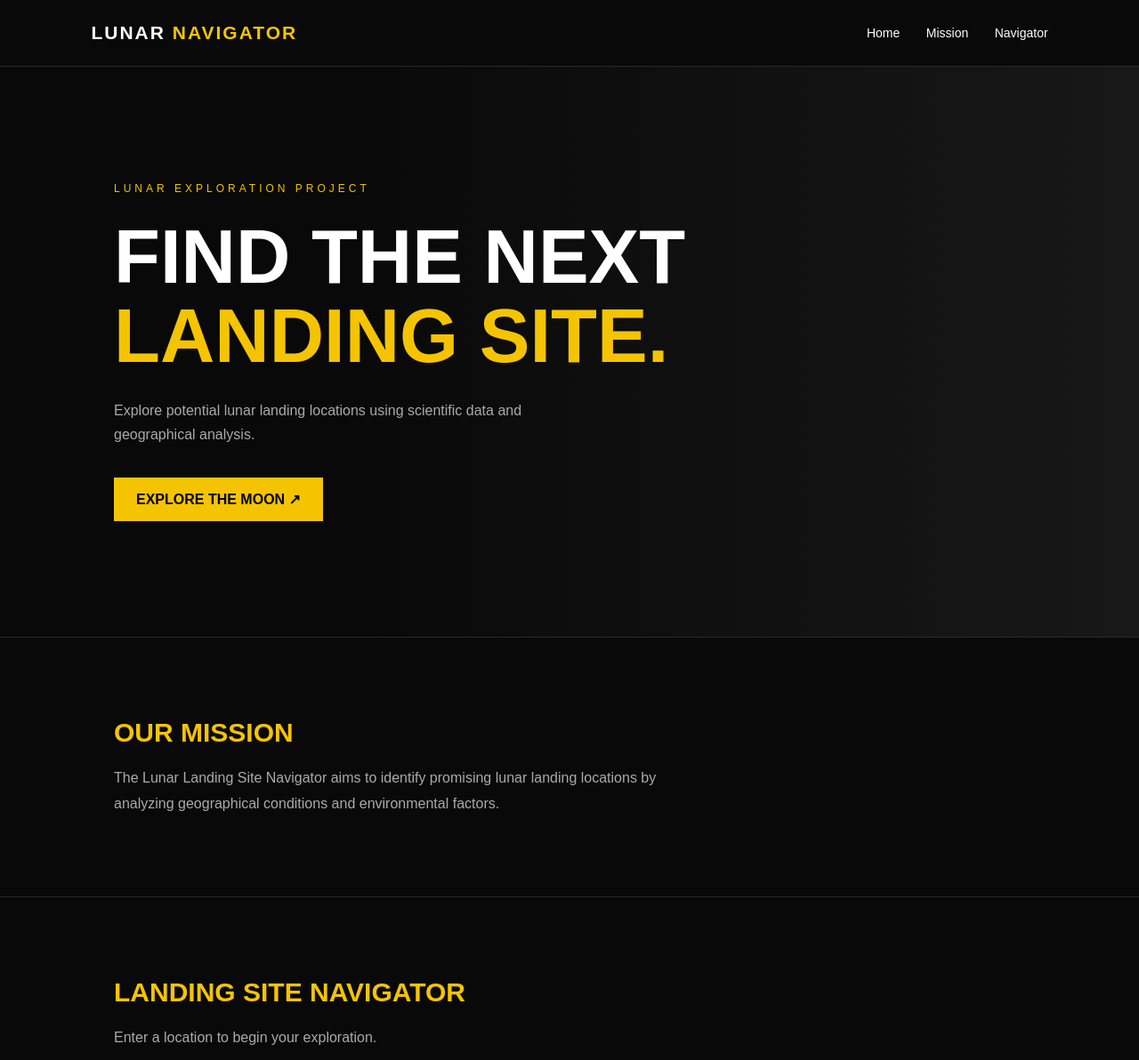
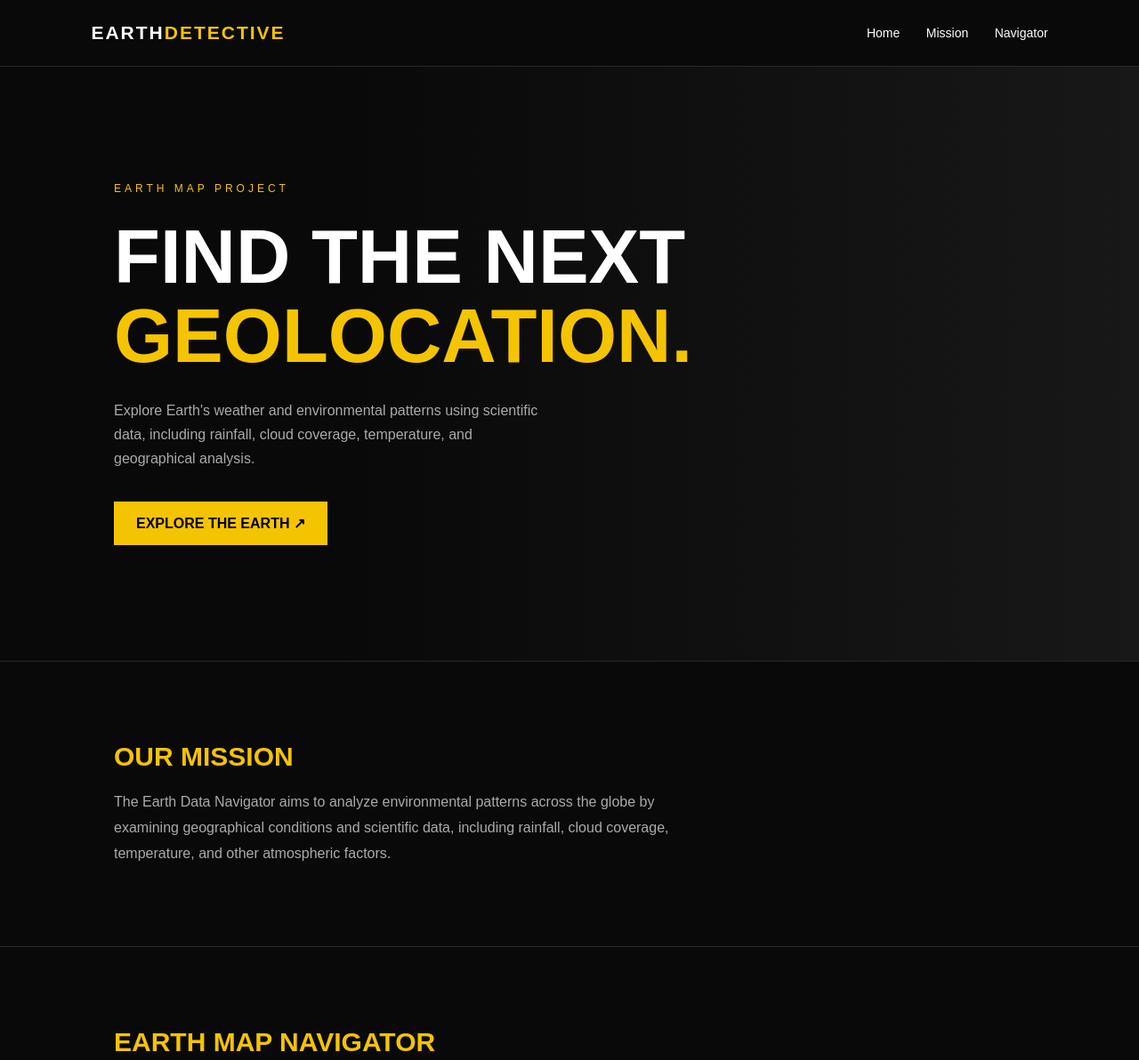
Before and after one commit to Codeinihub/Lunar-Landing-Site-Navigator---BlackandYellow, a plain HTML site: page index.html in a window 1280 px wide. Shown: the top 1192 px of the page at 89% size. Drawn offline with Linux system fonts and the light colour scheme.

Commit message:
made changes to website

```diff
--- a/index.html
+++ b/index.html
@@ -4,14 +4,14 @@
 <head>
     <meta charset="UTF-8">
     <meta name="viewport" content="width=device-width, initial-scale=1.0">
-    <title>Lunar Landing Site Navigator</title>
+    <title>Earth Detective: Discover Earth's Hidden Patterns</title>
     <link rel="stylesheet" href="style.css">
 </head>
 
 <body>
 
     <header>
-        <div class="logo">LUNAR<span> NAVIGATOR</span></div>
+        <div class="logo">EARTH<span>DETECTIVE</span></div>
         <nav>
             <a href="#home">Home</a>
             <a href="#mission">Mission</a>
@@ -20,30 +20,29 @@
     </header>
 
     <section class="hero" id="home">
-        <p class="tag">LUNAR EXPLORATION PROJECT</p>
+        <p class="tag">EARTH MAP PROJECT</p>
 
         <h1>FIND THE NEXT<br>
-        <span>LANDING SITE.</span></h1>
+        <span>GEOLOCATION.</span></h1>
 
         <p class="description">
-            Explore potential lunar landing locations using
-            scientific data and geographical analysis.
+            Explore Earth's weather and environmental patterns using scientific data, including rainfall,
+            cloud coverage, temperature, and geographical analysis.
         </p>
 
-        <a href="#navigator" class="button">EXPLORE THE MOON ↗</a>
+        <a href="#navigator" class="button">EXPLORE THE EARTH ↗</a>
     </section>
 
     <section class="mission" id="mission">
         <h2>OUR MISSION</h2>
         <p>
-            The Lunar Landing Site Navigator aims to identify
-            promising lunar landing locations by analyzing
-            geographical conditions and environmental factors.
+            The Earth Data Navigator aims to analyze environmental patterns across the globe by examining geographical conditions and scientific data, including rainfall,
+             cloud coverage, temperature, and other atmospheric factors.
         </p>
     </section>
 
     <section class="navigator" id="navigator">
-        <h2>LANDING SITE NAVIGATOR</h2>
+        <h2>EARTH MAP  NAVIGATOR</h2>
         <p>Enter a location to begin your exploration.</p>
 
         <div class="search-box">
@@ -59,7 +58,7 @@
     </section>
 
     <footer>
-        <p> LUNAR NAVIGATOR © 2026 | SPACE EXPLORATION</p>
+        <p> EARTH DETECTIVE © 2026 | SPACE EXPLORATION</p>
     </footer>
 
     <script src="script.js"></script>
```
